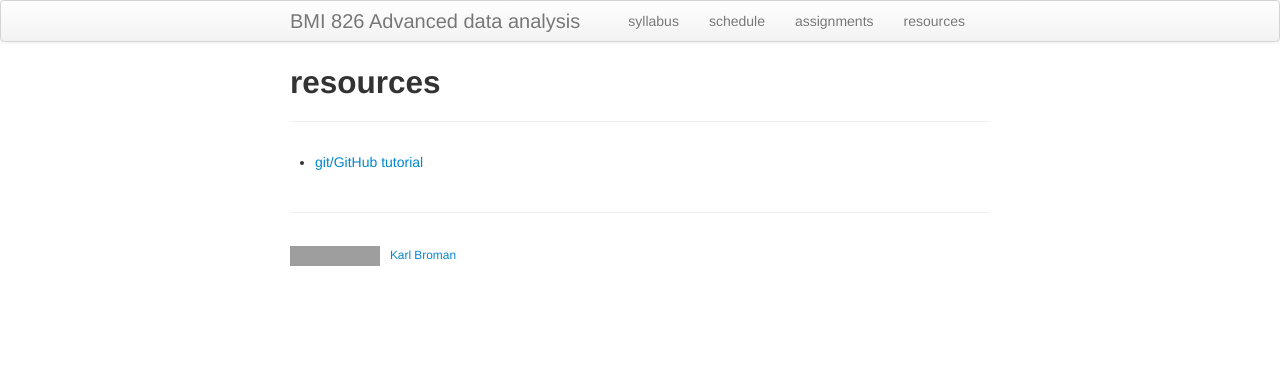
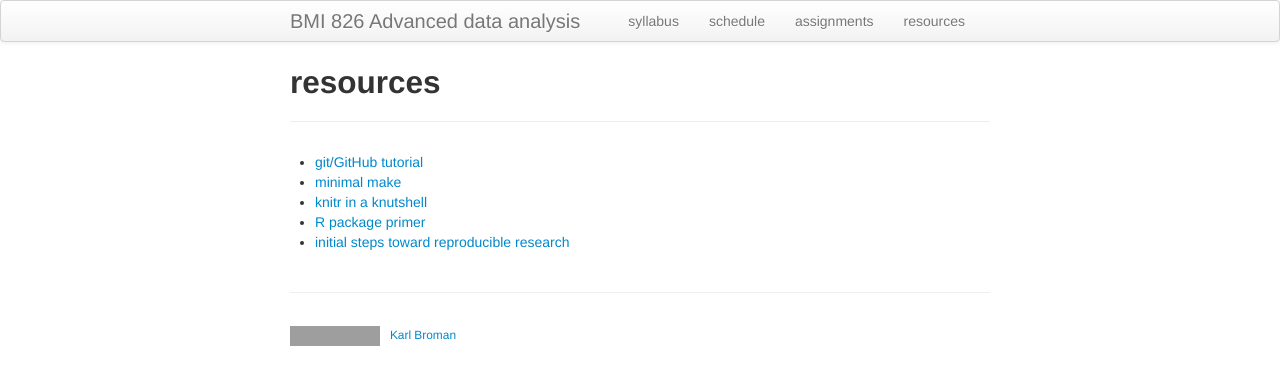
Before and after one commit to kbroman/AdvData, a Jekyll site: the page built from resources.md, in a window 1280 px wide. Shown: the top 385 px of the page. Built offline with Jekyll 4.4.1, drawn with Linux system fonts in a browser that asks for light colours; grey boxes are pictures that could not be loaded.

Commit message:
Add to resources page

```diff
--- a/resources.md
+++ b/resources.md
@@ -5,3 +5,7 @@ description: Resources for BMI 826, Advanced data analysis
 ---
 
 - [git/GitHub tutorial](https://kbroman.org/github_tutorial)
+- [minimal make](https://kbroman.org/minimal_make)
+- [knitr in a knutshell](https://kbroman.org/knitr_knutshell)
+- [R package primer](https://kbroman.org/pkg_primer)
+- [initial steps toward reproducible research](https://kbroman.org/steps2rr)
```
